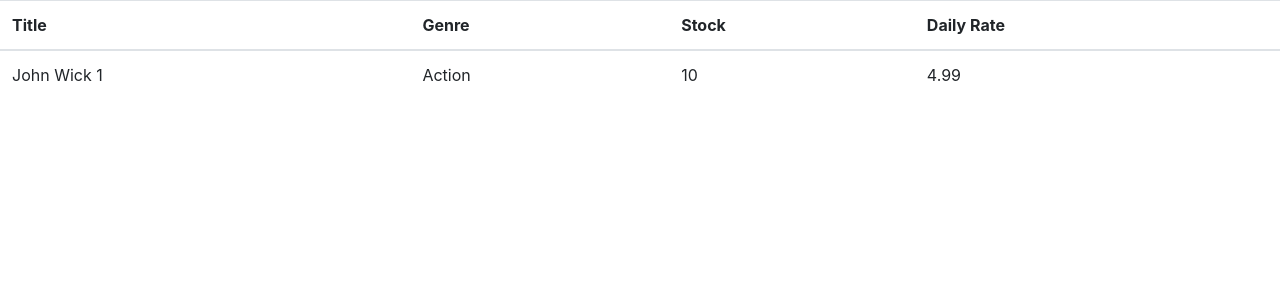
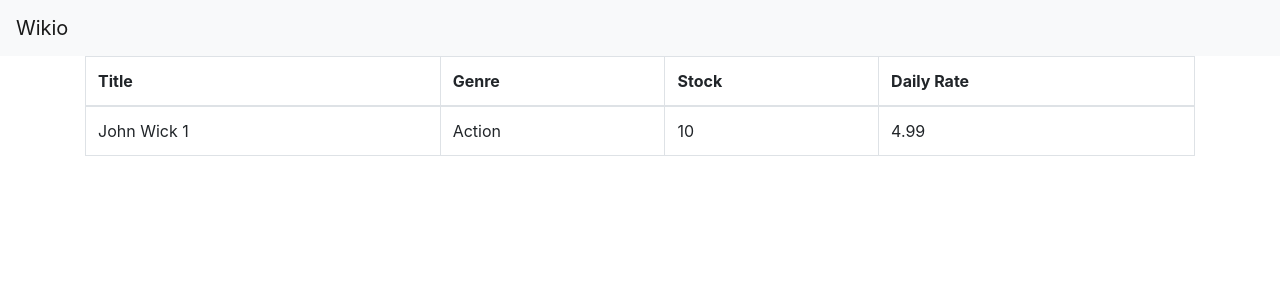
Before and after one commit to jramiresbrito/django-wikio, a Django app: page /movies/ in a window 1280 px wide. Shown: the top 300 px of the page. Run offline with Django 3.2, Linux system fonts and the light colour scheme; data comes from the database, SQL or seed files in the repository; some libraries are stand-ins or nearby versions.

Commit message:
Chore: Make base template shareble

```diff
--- a/django_wikio/settings.py
+++ b/django_wikio/settings.py
@@ -43,7 +43,7 @@
 TEMPLATES = [
     {
         'BACKEND': 'django.template.backends.django.DjangoTemplates',
-        'DIRS': [],
+        'DIRS': [os.path.join(BASE_DIR, 'templates')],
         'APP_DIRS': True,
         'OPTIONS': {
             'context_processors': [
--- a/movies/templates/movies/index.html
+++ b/movies/templates/movies/index.html
@@ -1,7 +1,7 @@
-{% extends "movies/base.html" %}
+{% extends "base.html" %}
 
 {% block content %}
-  <table class="table">
+  <table class="table table-bordered table-hover">
     <thead>
       <tr>
         <th>Title</th>
--- a/movies/templates/movies/base.html
+++ b/templates/base.html
@@ -11,8 +11,13 @@
     <title>Wikio</title>
   </head>
   <body>
-    {% block content %}
-    {% endblock %}
+    <nav class="navbar navbar-light bg-light">
+      <a class="navbar-brand" href="#">Wikio</a>
+    </nav>
+    <main class="container">
+      {% block content %}
+      {% endblock %}
+    </main>
     <!-- Optional JavaScript -->
     <!-- jQuery first, then Popper.js, then Bootstrap JS -->
     <script src="https://code.jquery.com/jquery-3.4.1.slim.min.js" integrity="sha384-J6qa4849blE2+poT4WnyKhv5vZF5SrPo0iEjwBvKU7imGFAV0wwj1yYfoRSJoZ+n" crossorigin="anonymous"></script>
```
